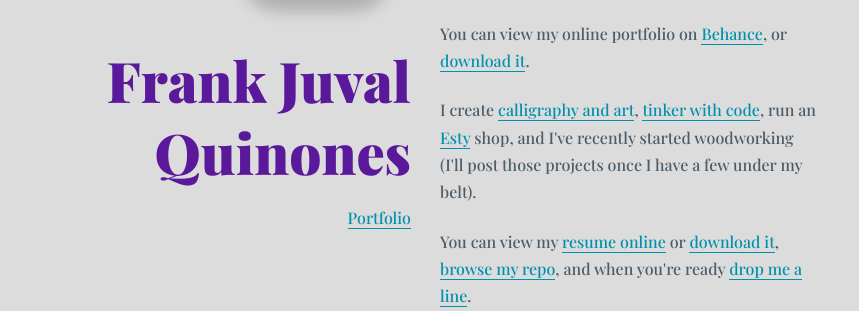
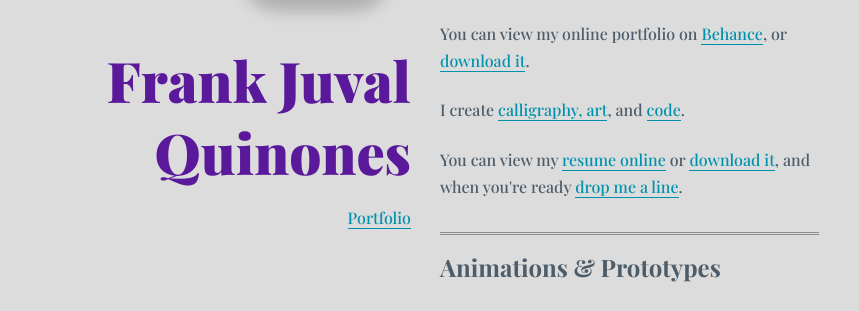
Before and after one commit to FrankDraws/frankdraws.github.io, a website: page index.html in a window 1280 px wide. Shown: the part 229-540 px from the top of the page, 0-859 px from the left. Drawn offline with nearby package versions, Linux system fonts and the light colour scheme.

Commit message:
Edits to intro section.

```diff
--- a/index.html
+++ b/index.html
@@ -45,18 +45,13 @@
             </p>
 
             <p>
-                I create <a class="buzz" href="https://www.instagram.com/frankjuval" target="_blank" rel="noopener">calligraphy and art</a>, <a class="buzz" href="https://codepen.io/frankDraws/" target="_blank" rel="noopener">tinker with code</a>, run
-                an <a href="https://www.etsy.com/shop/FrankJuvalStudio?ref=seller-platform-mcnav" target="_blank" rel="noopener">Esty</a> shop, and I've recently started woodworking (I'll post those projects once I have a few under my belt).
+                I create <a class="buzz" href="https://www.instagram.com/frankjuval" target="_blank" rel="noopener">calligraphy, art</a>, and <a class="buzz" href="https://codepen.io/frankDraws/" target="_blank" rel="noopener">code</a>.
             </p>
-            You can view my <a class="astyle02" href="https://www.linkedin.com/in/frankjuval/" target="_blank" rel="noopener" data-title="LinkedIn">resume online</a> or <a href="Frank-J-Quinones-resume-2021.pdf">download it</a>, <a class="buzz" href="https://github.com/FrankDraws?tab=repositories"
-                target="_blank" rel="noopener">browse my repo</a>, and when you're ready <a class="astyle02" href="mailto:frankjuval@outlook.com ">drop me a line</a>.
+            You can view my <a class="astyle02" href="https://www.linkedin.com/in/frankjuval/" target="_blank" rel="noopener" data-title="LinkedIn">resume online</a> or <a href="Frank-J-Quinones-resume-2021.pdf">download it</a>, and when you're ready
+            <a class="astyle02" href="mailto:frankjuval@outlook.com ">drop me a line</a>.
             </p>
 
-            <!-- <p>
-                <blockquote>I don't do "fast paced environments." I can deliver projects on a planned, timely basis. If you're looking to hire someone that works "at the speed of light," keep looking.</blockquote>
-            </p> -->
-
-            <!-- <hr /> -->
+            <hr />
 
             <h2>Animations &amp; Prototypes</h2>
             <article class="comment">
--- a/styles04.css
+++ b/styles04.css
@@ -27,7 +27,6 @@
 }
 
 .name {
-  /* grid-area: 2 / 1 / 3 / 2; */
   display: grid;
   justify-items: start;
   padding: 0;
```
